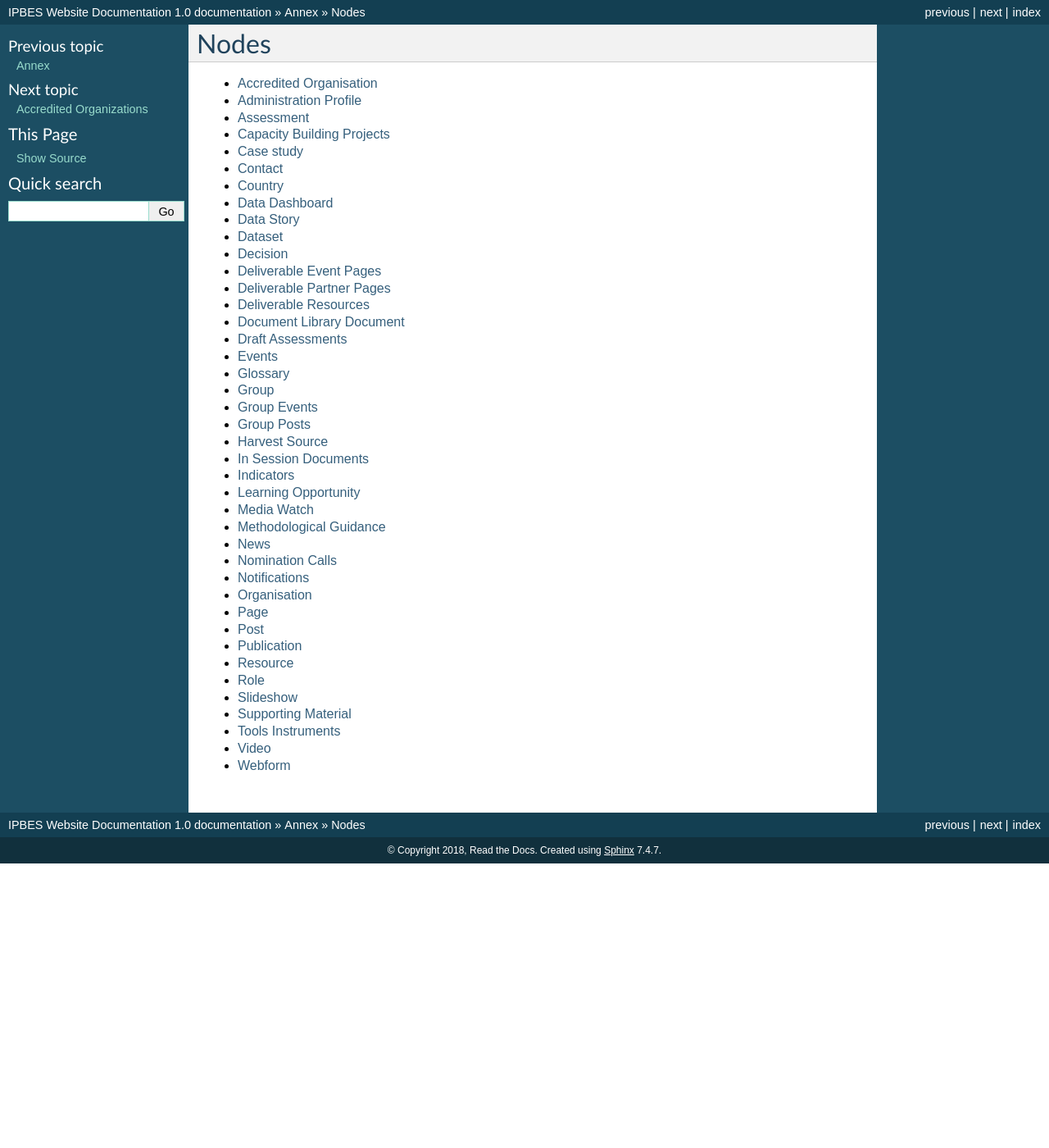
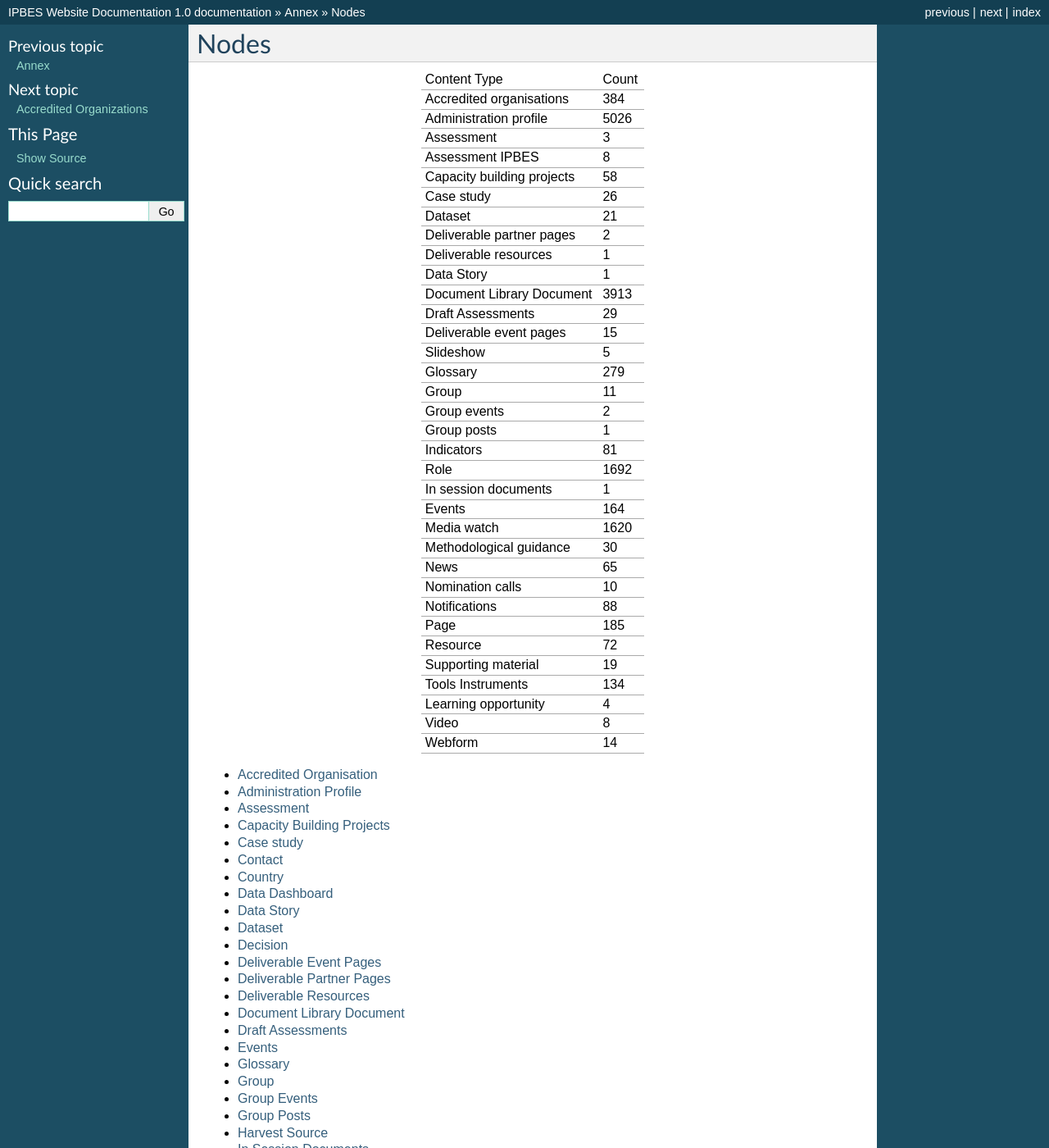
Before and after one commit to ipbes/ipbeswebdocs, a Sphinx documentation site: the page built from docs/annex/nodes/index.rst, in a window 1280 px wide and 1400 px high. Shown: the whole window at 82% size. Built offline with Sphinx 7.4.7, drawn with Linux system fonts in a browser that asks for light colours; pages that are not in the unit, such as notebooks, are missing from menus.

Commit message:
Update index.rst

```diff
--- a/docs/annex/nodes/index.rst
+++ b/docs/annex/nodes/index.rst
@@ -1,5 +1,77 @@
 Nodes
 =====
+
++----------------------------+-------+
+| Content Type               | Count |
++----------------------------+-------+
+| Accredited organisations   | 384   |
++----------------------------+-------+
+| Administration profile     | 5026  |
++----------------------------+-------+
+| Assessment                 | 3     |
++----------------------------+-------+
+| Assessment IPBES           | 8     |
++----------------------------+-------+
+| Capacity building projects | 58    |
++----------------------------+-------+
+| Case study                 | 26    |
++----------------------------+-------+
+| Dataset                    | 21    |
++----------------------------+-------+
+| Deliverable partner pages  | 2     |
++----------------------------+-------+
+| Deliverable resources      | 1     |
++----------------------------+-------+
+| Data Story                 | 1     |
++----------------------------+-------+
+| Document Library Document  | 3913  |
++----------------------------+-------+
+| Draft Assessments          | 29    |
++----------------------------+-------+
+| Deliverable event pages    | 15    |
++----------------------------+-------+
+| Slideshow                  | 5     |
++----------------------------+-------+
+| Glossary                   | 279   |
++----------------------------+-------+
+| Group                      | 11    |
++----------------------------+-------+
+| Group events               | 2     |
++----------------------------+-------+
+| Group posts                | 1     |
++----------------------------+-------+
+| Indicators                 | 81    |
++----------------------------+-------+
+| Role                       | 1692  |
++----------------------------+-------+
+| In session documents       | 1     |
++----------------------------+-------+
+| Events                     | 164   |
++----------------------------+-------+
+| Media watch                | 1620  |
++----------------------------+-------+
+| Methodological guidance    | 30    |
++----------------------------+-------+
+| News                       | 65    |
++----------------------------+-------+
+| Nomination calls           | 10    |
++----------------------------+-------+
+| Notifications              | 88    |
++----------------------------+-------+
+| Page                       | 185   |
++----------------------------+-------+
+| Resource                   | 72    |
++----------------------------+-------+
+| Supporting material        | 19    |
++----------------------------+-------+
+| Tools Instruments          | 134   |
++----------------------------+-------+
+| Learning opportunity       | 4     |
++----------------------------+-------+
+| Video                      | 8     |
++----------------------------+-------+
+| Webform                    | 14    |
++----------------------------+-------+
 
 .. toctree::
    :maxdepth: 1
```
